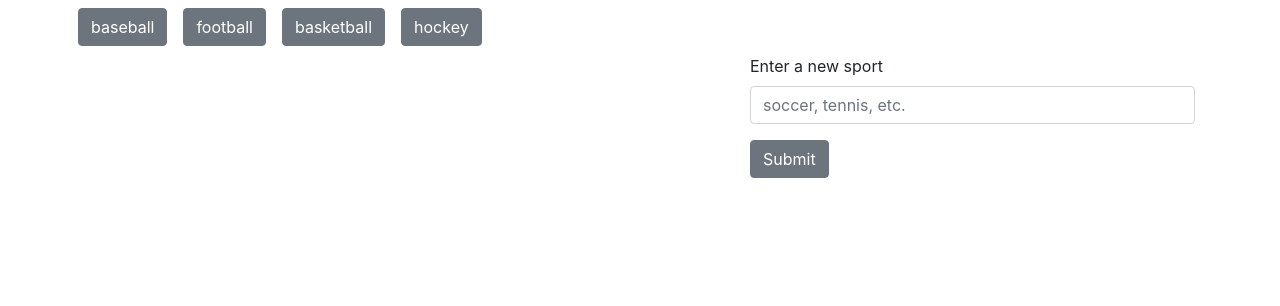
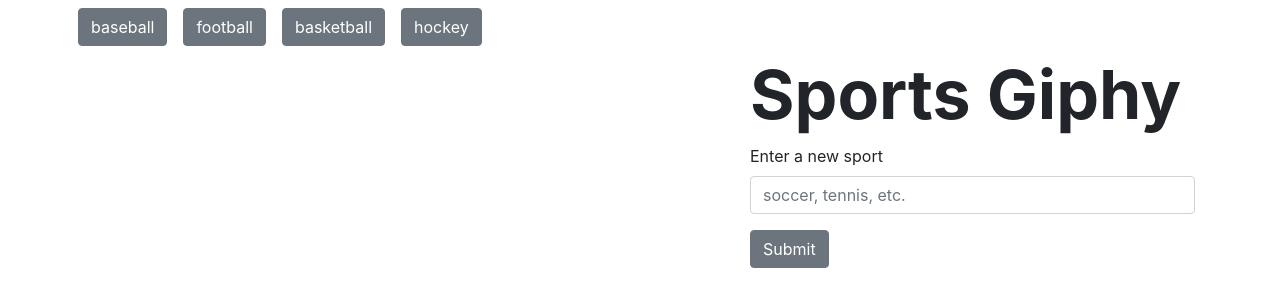
Before and after one commit to aaronlng/giftastic, a plain HTML site: page index.html in a window 1280 px wide. Drawn offline with nearby package versions, Linux system fonts and the light colour scheme.

Commit message:
updated readme and added header to page

```diff
--- a/assets/css/style.css
+++ b/assets/css/style.css
@@ -7,3 +7,8 @@
     display: inline-block;
     margin: 4px;
 }
+
+h1 {
+    font-size: 68px;
+    font-weight: bold;
+}
--- a/index.html
+++ b/index.html
@@ -22,6 +22,8 @@
 
             <div class="col-5" id="newInput">
 
+                <h1>Sports Giphy</h1>
+
                 <form>
                     <div class="form-group">
                         <label for="sportInput">Enter a new sport</label>
```
Also changed, not shown: 1 other file.
